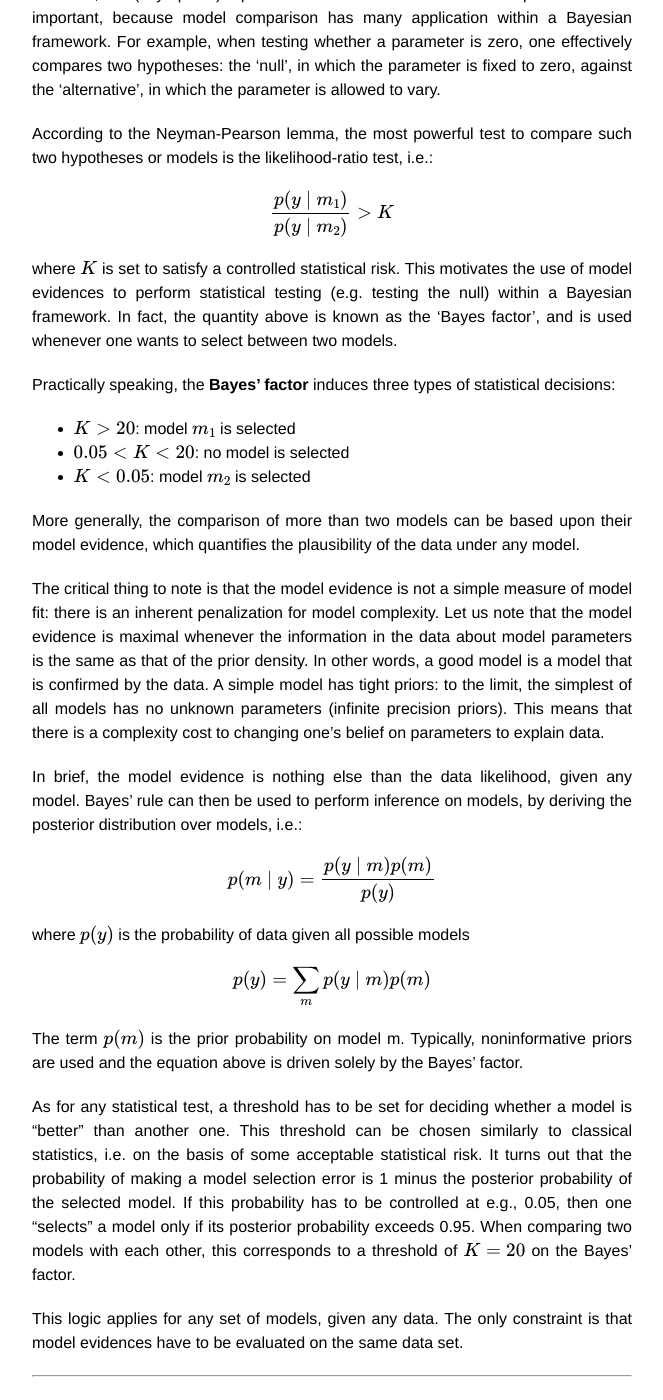
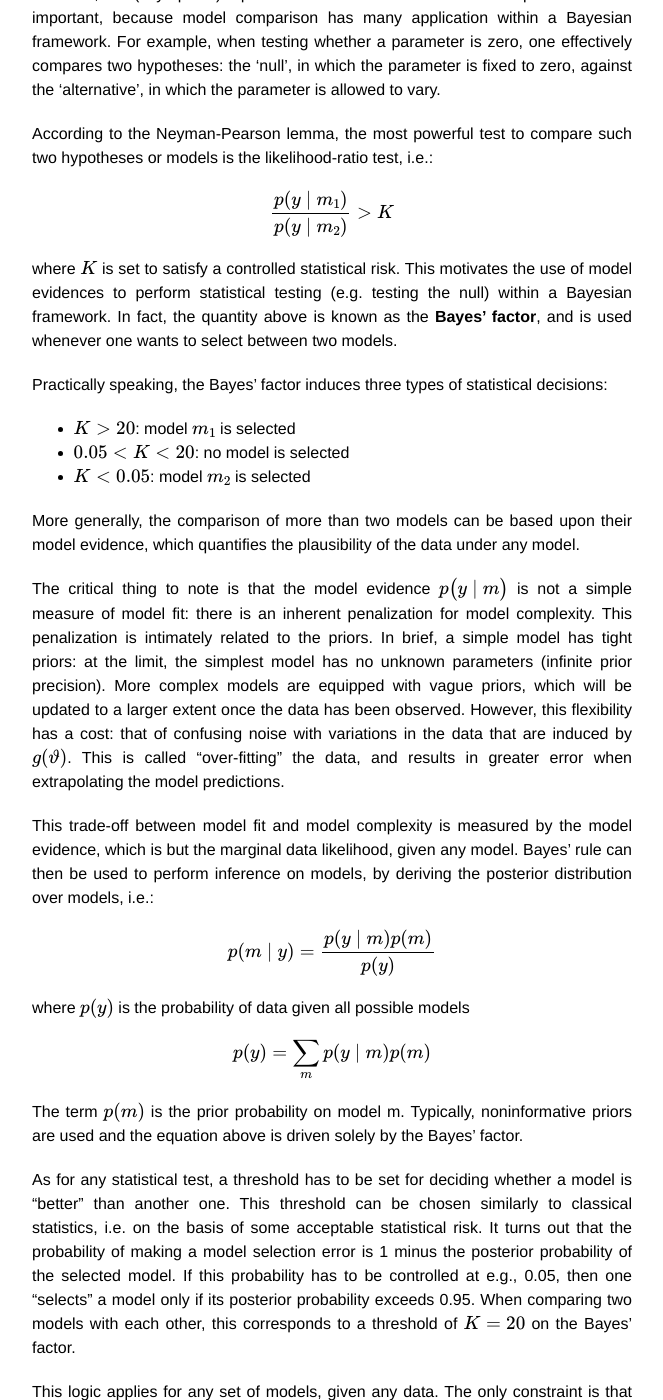
Before and after one commit to MBB-team/VBA-toolbox, a Jekyll site: the page built from _wiki/Bayesian-modelling-introduction.md, in a window 1280 px wide and 1400 px high, scrolled down 2223 px. Shown: the whole window, without its empty margins (308-971 px from the left). Built offline with Jekyll 4.4.1, drawn with Linux system fonts in a browser that asks for light colours; nearby versions of some CDN libraries; formulas are drawn with MathJax 3.

Commit message:
Update Bayesian-modelling-introduction.md

```diff
--- a/_wiki/Bayesian-modelling-introduction.md
+++ b/_wiki/Bayesian-modelling-introduction.md
@@ -45,10 +45,10 @@ According to the Neyman-Pearson lemma, the most powerful test to compare such tw
 $$\frac{p(y\mid m_1)}{p(y\mid m_2)} > K$$
 
 where $$K$$ is set to satisfy a controlled statistical risk.
-This motivates the use of model evidences to perform statistical testing (e.g. testing the null) within a Bayesian framework. In fact, the quantity above is known as the 'Bayes factor', and is used whenever one wants to select between two models.
+This motivates the use of model evidences to perform statistical testing (e.g. testing the null) within a Bayesian framework. In fact, the quantity above is known as the **Bayes' factor**, and is used whenever one wants to select between two models.
 
 
-Practically speaking, the **Bayes' factor** induces three types of statistical decisions:
+Practically speaking, the Bayes' factor induces three types of statistical decisions:
 
 - $$K>20$$:      model $$m_1$$ is selected
 - $$0.05<K<20$$: no model is selected
@@ -57,9 +57,9 @@ Practically speaking, the **Bayes' factor** induces three types of statistical d
 
 More generally, the comparison of more than two models can be based upon their model evidence, which quantifies the plausibility of the data under any model.
 
-The critical thing to note is that the model evidence is not a simple measure of model fit: there is an inherent penalization for model complexity. Let us note that the model evidence is maximal whenever the information in the data about model parameters is the same as that of the prior density. In other words, a good model is a model that is confirmed by the data. A simple model has tight priors: to the limit, the simplest of all models has no unknown parameters (infinite precision priors). This means that there is a complexity cost to changing one's belief on parameters to explain data.
+The critical thing to note is that the model evidence $$p\big( y\mid m\big)$$ is not a simple measure of model fit: there is an inherent penalization for model complexity. This penalization is intimately related to the priors. In brief, a simple model has tight priors: at the limit, the simplest model has no unknown parameters (infinite prior precision). More complex models are equipped with vague priors, which will be updated to a larger extent once the data has been observed. However, this flexibility has a cost: that of confusing noise with variations in the data that are induced by $$g(\vartheta)$$. This is called "over-fitting" the data, and results in greater error when extrapolating the model predictions.
 
-In brief, the model evidence is nothing else than the data likelihood, given any model. Bayes' rule can then be used to perform inference on models, by deriving the posterior distribution over models, i.e.:
+This trade-off between model fit and model complexity is measured by the model evidence, which is but the marginal data likelihood, given any model. Bayes' rule can then be used to perform inference on models, by deriving the posterior distribution over models, i.e.:
 
 $$p(m\mid y)=\frac{p(y\mid m)p(m)}{p(y)}$$
 
```
